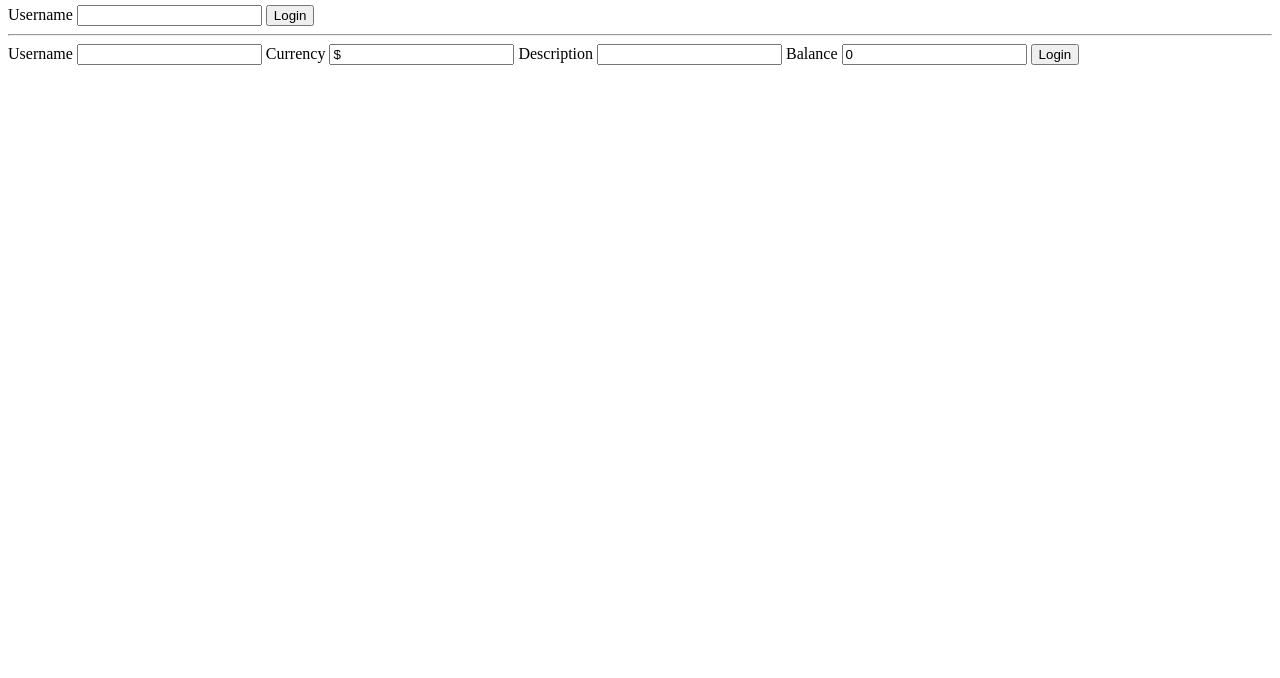
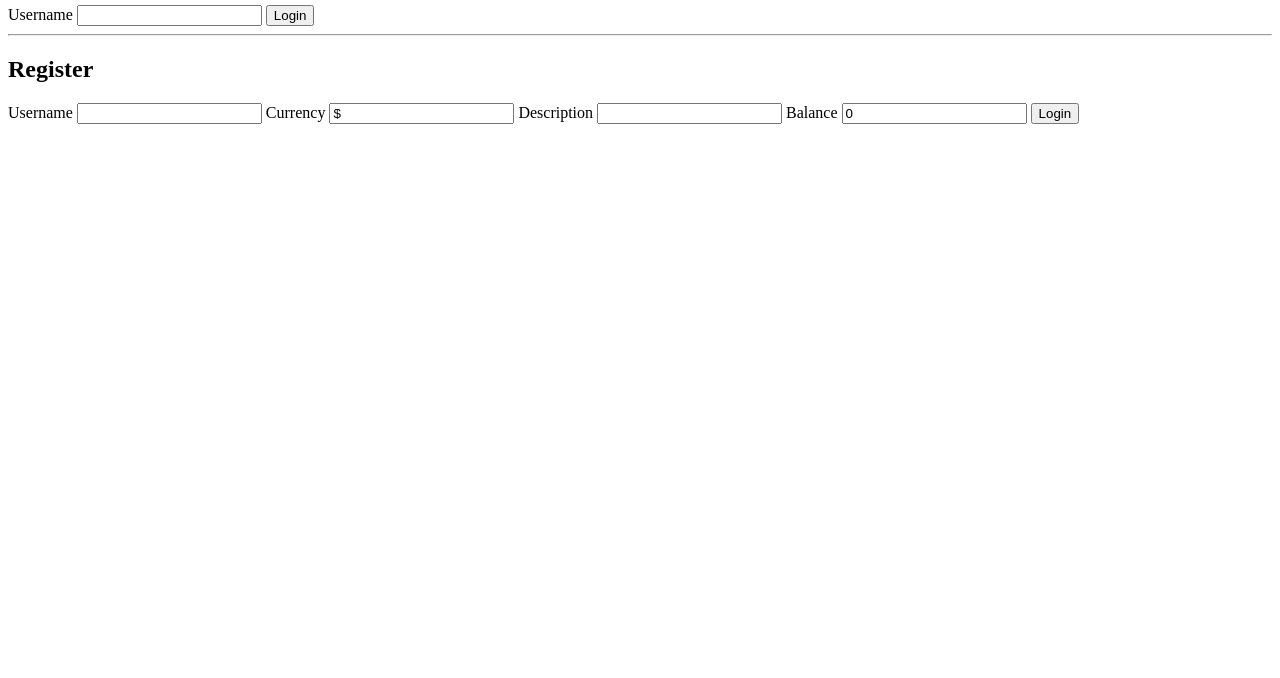
Before and after one commit to Ay-slim/effective-sniffle, a browser extension: page bank-app/index.html in a window 1280 px wide. Shown: the part 122-800 px from the top of the page. Drawn offline with Linux system fonts and the light colour scheme.

Commit message:
Register header

```diff
--- a/bank-app/index.html
+++ b/bank-app/index.html
@@ -19,6 +19,7 @@
           <button>Login</button>
         </form>
         <hr/>
+        <h2>Register</h2>
         <form id="RegisterForm">
           <label for="user">Username</label>
           <input type="text" id="user" name="user">
```
